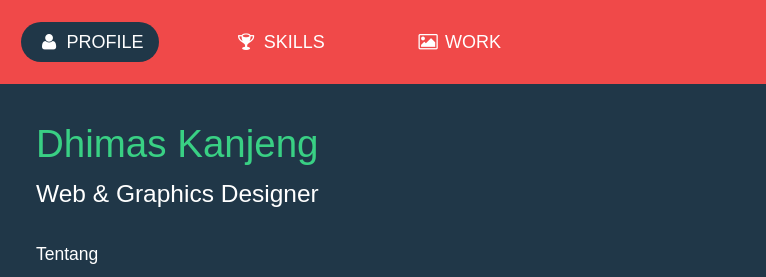
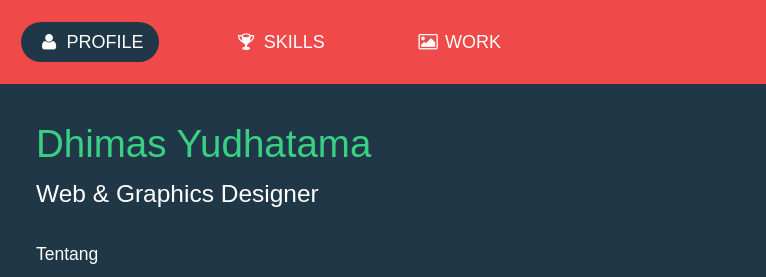
Before and after one commit to Dhimas004/COMIT, a plain HTML site: page index.html in a window 1280 px wide. Shown: the top 277 px of the page, 514-1280 px from the left. Drawn offline with Linux system fonts and the light colour scheme; a web font is replaced by a local one.

Commit message:
Third Update

```diff
--- a/index.html
+++ b/index.html
@@ -25,7 +25,7 @@
 <div class="container profile">
   <div class="span3"> <img src="img/mini.png" alt=""> </div>
   <div class="span5">
-    <h1>Dhimas Kanjeng</h1>
+    <h1>Dhimas Yudhatama</h1>
     <h3>Web &amp; Graphics Designer</h3>
 
     <p>
```
